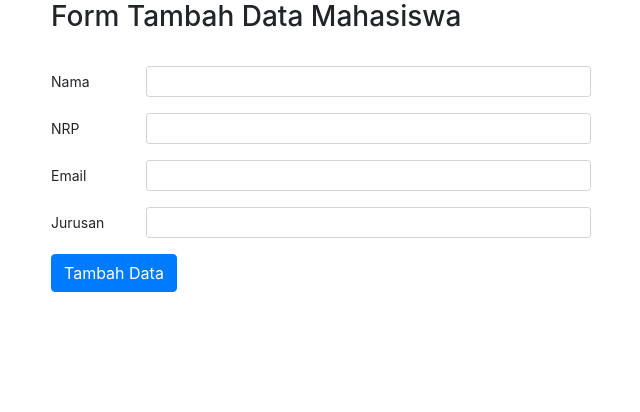
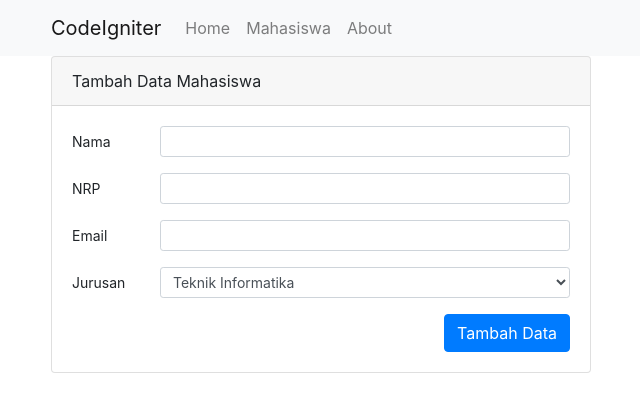
Before and after one commit to rasbulloe/rekwebTubes, a CodeIgniter app: page /codeigniter/mahasiswa/tambah in a window 1280 px wide. Shown: the top 412 px of the page, without its empty margins (34-674 px from the left). Run offline with CodeIgniter, Linux system fonts and the light colour scheme.

Commit message:
menambahkan fungsi tambah data & hapus

```diff
--- a/application/controllers/Mahasiswa.php
+++ b/application/controllers/Mahasiswa.php
@@ -4,6 +4,7 @@
 
         public function __construct() {
             parent::__construct();
+            $this->load->library('form_validation');
             $this->load->model('Mahasiswa_model');
 
         }
@@ -23,27 +24,28 @@
 
         public function tambah() {
 
-            $this->load->library('form_validation');
-            $this->load->model('mahasiswa_model');
+            $data['judul'] = 'Tambah Data';
+
+            $this->load->view('templates/header', $data);
+            $this->load->view('templates/footer');
 
             $this->form_validation->set_rules('nama', 'Nama', 'required|min_length[3]');
+            $this->form_validation->set_rules('nrp', 'NRP', 'required|numeric');
+            $this->form_validation->set_rules('email', 'Email', 'required|valid_email');
 
-            if ($this->form_validation->run() === false) {
+            if ($this->form_validation->run() == false) {
                 $this->load->view('mahasiswa/tambah');
             } else {
-                $data = [
-                    'nama' => $this->input->post('nama'),
-                    'nrp' => $this->input->post('nrp'),
-                    'email' => $this->input->post('email'),
-                    'jurusan' => $this->input->post('jurusan')
-                ];
-
-                $this->db->insert('mahasiswa', $data);
+                $this->Mahasiswa_model->tambahDataMahasiswa();
+                $this->session->set_flashdata('flash', 'Ditambahkan');
                 redirect('mahasiswa/index');
             }
+        }
 
-
-
+        public function hapus($id) {
+            $this->Mahasiswa_model->hapusDataMahasiswa($id);
+            $this->session->set_flashdata('flash', 'Dihapus');
+            redirect('mahasiswa');
         }
 
 
--- a/application/models/Mahasiswa_model.php
+++ b/application/models/Mahasiswa_model.php
@@ -6,4 +6,21 @@ class Mahasiswa_model extends CI_Model {
         return $this->db->get('Mahasiswa')->result_array();
     }
 
+    public function tambahDataMahasiswa() {
+        $data = [
+            'nama' => $this->input->post('nama', true),
+            'nrp' => $this->input->post('nrp', true),
+            'email' => $this->input->post('email', true),
+            'jurusan' => $this->input->post('jurusan', true)
+        ];
+
+        $this->db->insert('mahasiswa', $data);
+    }
+
+    public function hapusDataMahasiswa($id) {
+        $this->db->where('id', $id);
+        $this->db->delete('mahasiswa');
+
+    }
+
 }
--- a/application/views/mahasiswa/tambah.php
+++ b/application/views/mahasiswa/tambah.php
@@ -1,57 +1,71 @@
-<!doctype html>
-<html lang="en">
-  <head>
-    <!-- Required meta tags -->
-    <meta charset="utf-8">
-    <meta name="viewport" content="width=device-width, initial-scale=1, shrink-to-fit=no">
 
-    <!-- Bootstrap CSS -->
-    <link rel="stylesheet" href="https://stackpath.bootstrapcdn.com/bootstrap/4.3.1/css/bootstrap.min.css" integrity="sha384-ggOyR0iXCbMQv3Xipma34MD+dH/1fQ784/j6cY/iJTQUOhcWr7x9JvoRxT2MZw1T" crossorigin="anonymous">
-
-    <title>Data Mahasiswa</title>
-  </head>
-  <body>
     <div class="container">
         <div class="row">
             <div class="col-6">
-              <h3> Form Tambah Data Mahasiswa</h3>
-              <br>
+            <div class="card">
+              <div class="card-header">
+                Tambah Data Mahasiswa
+              </div>
+              <div class="card-body">
               <form method="post" action="<?= base_url('mahasiswa/tambah'); ?>">
                 <div class="form-group row">
                   <label for="nama" class="col-sm-2 col-form-label col-form-label-sm">Nama</label>
                   <div class="col-sm-10">
                   <input type="text" class="form-control form-control-sm" id="nama" name="nama">
-                  <?= form_error('nama'); ?>
+
+
+                  <?php if (validation_errors()) : ?>
+                    <div class="alert alert-danger" role="alert">
+                      <?= form_error('nama'); ?>
+                    </div>
+                  <?php endif; ?>
                   </div>
                 </div>
+
                 <div class="form-group row">
                   <label for="nrp" class="col-sm-2 col-form-label col-form-label-sm">NRP</label>
                   <div class="col-sm-10">
                   <input type="text" class="form-control form-control-sm" id="nrp" name="nrp">
+                  <?php if (validation_errors()) : ?>
+                    <div class="alert alert-danger" role="alert">
+                      <?= form_error('nrp'); ?>
+                    </div>
+                  <?php endif; ?>
                   </div>
                 </div>
+
                 <div class="form-group row">
                   <label for="email" class="col-sm-2 col-form-label col-form-label-sm">Email</label>
                   <div class="col-sm-10">
-                  <input type="email" class="form-control form-control-sm" id="email" name="email">
+                  <input type="text" class="form-control form-control-sm" id="email" name="email">
+                  <?php if (validation_errors()) : ?>
+                    <div class="alert alert-danger" role="alert">
+                      <?= form_error('email'); ?>
+                    </div>
+                  <?php endif; ?>
                   </div>
                 </div>
+
                 <div class="form-group row">
                   <label for="jurusan" class="col-sm-2 col-form-label col-form-label-sm">Jurusan</label>
                   <div class="col-sm-10">
-                  <input type="text" class="form-control form-control-sm" id="jurusan" name="jurusan">
+                  <select class="form-control form-control-sm" id="jurusan" name="jurusan">
+                    <option value="Teknik Informatika">Teknik Informatika</option>
+                    <option value="Teknik Pangan">Teknik Pangan</option>
+                    <option value="Teknik Mesin">Teknik Mesin</option>
+                    <option value="Teknik Planologi">Teknik Planologi</option>
+                    <option value="Teknik Lingkungan">Teknik Lingkungan</option>
+                  </select>
                   </div>
-                </div>
-                <button type="submit" class="btn btn-primary">Tambah Data</button>
+                  </div>
+
+                <button type="submit" class="btn btn-primary float-right">Tambah Data</button>
               </form>
+  </div>
+</div>
+
+
+
             </div>
         </div>
     </div>
-
-    <!-- Optional JavaScript -->
-    <!-- jQuery first, then Popper.js, then Bootstrap JS -->
-    <script src="https://code.jquery.com/jquery-3.3.1.slim.min.js" integrity="sha384-q8i/X+965DzO0rT7abK41JStQIAqVgRVzpbzo5smXKp4YfRvH+8abtTE1Pi6jizo" crossorigin="anonymous"></script>
-    <script src="https://cdnjs.cloudflare.com/ajax/libs/popper.js/1.14.7/umd/popper.min.js" integrity="sha384-UO2eT0CpHqdSJQ6hJty5KVphtPhzWj9WO1clHTMGa3JDZwrnQq4sF86dIHNDz0W1" crossorigin="anonymous"></script>
-    <script src="https://stackpath.bootstrapcdn.com/bootstrap/4.3.1/js/bootstrap.min.js" integrity="sha384-JjSmVgyd0p3pXB1rRibZUAYoIIy6OrQ6VrjIEaFf/nJGzIxFDsf4x0xIM+B07jRM" crossorigin="anonymous"></script>
-  </body>
-</html>
```
Also changed, not shown: application/language/english/form_validation_lang.php (added, +69 -0 lines), application/views/mahasiswa/index.php (+15 -1 lines).
